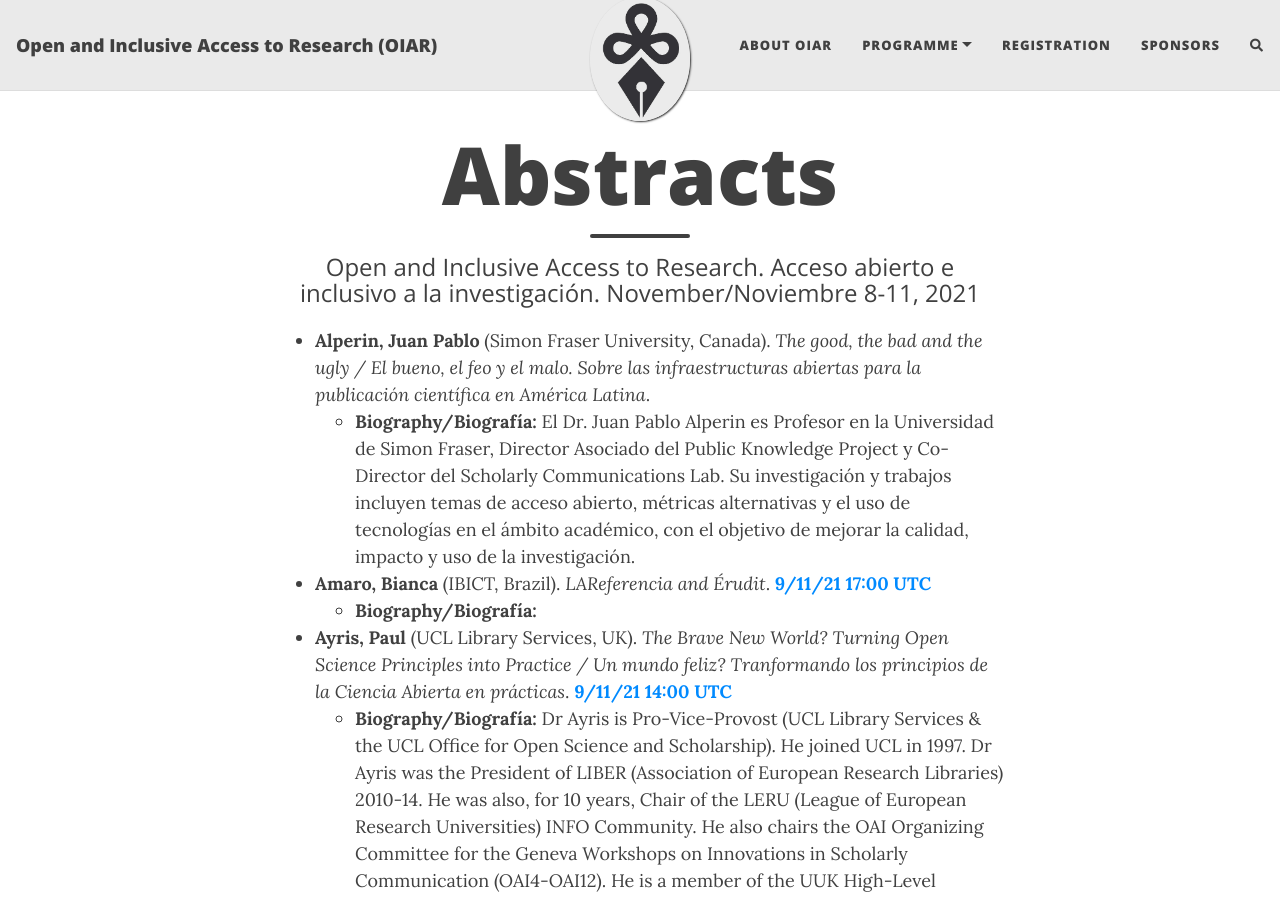
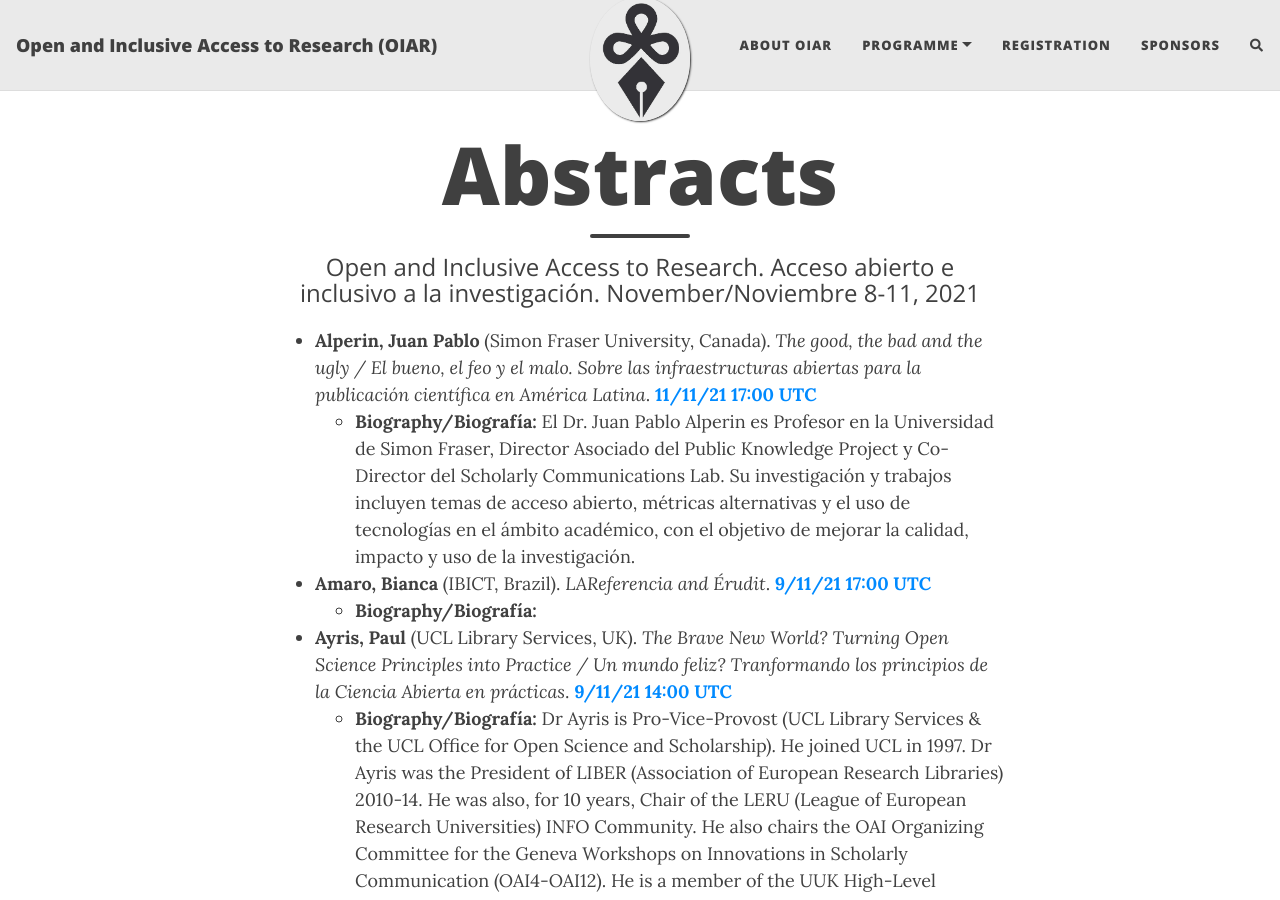
Before and after one commit to caedmon5/OIAR, a Jekyll site: the page built from abstracts.md, in a window 1280 px wide and 900 px high. Built offline with Jekyll 4.4.1, drawn with Linux system fonts in a browser that asks for light colours; nearby versions of some CDN libraries; comment, search, counter and statistics services are not loaded; some of the changed text lies outside the part shown.

Commit message:
Update abstracts.md
updated dates/links to programme page

```diff
--- a/abstracts.md
+++ b/abstracts.md
@@ -3,7 +3,7 @@ layout: page
 title: Abstracts
 subtitle: Open and Inclusive Access to Research. Acceso abierto e inclusivo a la investigación. November/Noviembre 8-11, 2021
 ---
-* **Alperin, Juan Pablo** (Simon Fraser University, Canada). *The good, the bad and the ugly / El bueno, el feo y el malo. Sobre las infraestructuras abiertas para la publicación científica en América Latina*.
+* **Alperin, Juan Pablo** (Simon Fraser University, Canada). *The good, the bad and the ugly / El bueno, el feo y el malo. Sobre las infraestructuras abiertas para la publicación científica en América Latina*. [**11/11/21 17:00 UTC**](../programme/#Thursday)
     * **Biography/Biografía:** El Dr. Juan Pablo Alperin es Profesor en la Universidad de Simon Fraser, Director Asociado del Public Knowledge Project y Co-Director del Scholarly Communications Lab. Su investigación y trabajos incluyen temas de acceso abierto, métricas alternativas y el uso de tecnologías en el ámbito académico, con el objetivo de mejorar la calidad, impacto y uso de la investigación.
 * **Amaro, Bianca** (IBICT, Brazil). *LAReferencia and Érudit*. [**9/11/21 17:00 UTC**](../programme/#Tuesday)
     * **Biography/Biografía:**
@@ -26,7 +26,7 @@ subtitle: Open and Inclusive Access to Research. Acceso abierto e inclusivo a la
     * **Biography/Biografía:** Ricardo DAL Farra es Doctor en Artes. Compositor, artista, educador, curador e investigador especializado en música y artes electrónicas. Profesor en Concordia University, Canadá. Director-Fundador del Centro de Experimentación e Investigación en Artes Electrónicas (CEIARTE) en UNTREF, Argentina. Director de los simposios internacionales Balance-Unbalance (arte-ciencia y crisis ambiental) y Understanding Visual Music (UVM). Creador de la Colección de Música Electroacústica Latinoamericana en la Fundación Langlois, Canadá.
 * **Larivière, Vincent** (Université Montréal, Canada). *Labour and Reward in Science / Trabajo y premios en la investigación*. [**10/11/21 17:00 UTC**](../programme/#Wednesday)
     * **Biography/Biografía:** Vincent Larivière holds the Canada Research Chair on the Transformations of Scholarly Communication at the Université de Montréal, where he is professor of information science and associate vice-president (planning and communications). He is also scientific director of the Érudit journal platform, associate scientific director of the Observatoire des sciences et des technologies (OST) and regular member of the Centre interuniversitaire de recherche sur la science et la technologie (CIRST). His research focuses on science policy, scholarly publishing, and diversity and equity in science.
-* **Lujano, Ivonne** (DOAJ América Latina, University of Arizona, USA). *The good, the bad and the ugly / El bueno, el feo y el malo. Sobre las infraestructuras abiertas para la publicación científica en América Latina*.
+* **Lujano, Ivonne** (DOAJ América Latina, University of Arizona, USA). *The good, the bad and the ugly / El bueno, el feo y el malo. Sobre las infraestructuras abiertas para la publicación científica en América Latina*. [**11/11/21 17:00 UTC**](../programme/#Thursday)
     * **Biography/Biografía:** Ivonne es estudiante del doctorado en Política Educativa y Evaluación en la Universidad Estatal de Arizona. Su participación como embajadora del Directorio de Revistas de Acceso Abierto (DOAJ) en América Latina le ha permitido colaborar con varias universidades y agencias gubernamentales en la adopción de mejores prácticas para las publicaciones académicas, y políticas de ciencia abierta. Sus intereses de investigación se centran en los sistemas de educación superior, la evaluación de la investigación, la política científica, el acceso abierto, la comunicación académica y la ciencia abierta.
 * **Niemann, Tanja** (Érudit Consortium, Canada). *LAReferencia and Érudit*. [**9/11/21 17:00 UTC**](../programme/#Tuesday)<a id="oliT"/>
     * **Biography/Biografía:** Tanja Niemann holds a master's degree in communication from the University of Leipzig, Germany, where she specialized in Book Studies and Publishing. In 2013, she was appointed Executive Director of the Consortium Érudit. Involved with Érudit since 2006, she has been responsible for publisher's relations and collection development. She has wide-ranging knowledge of all aspects of technology intensive infrastructure for scholarly publishing and dissemination of research outputs in the humanities and social sciences and is very familiar with the diversity of the HSS publishing ecosystem in Canada.
```
Also changed, not shown: other parts of abstracts.md (+2 -2 lines).
